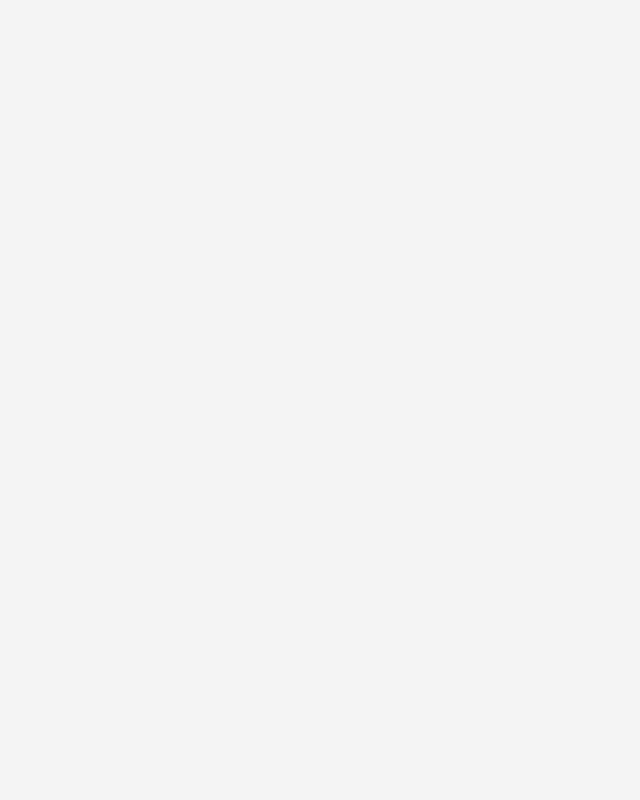
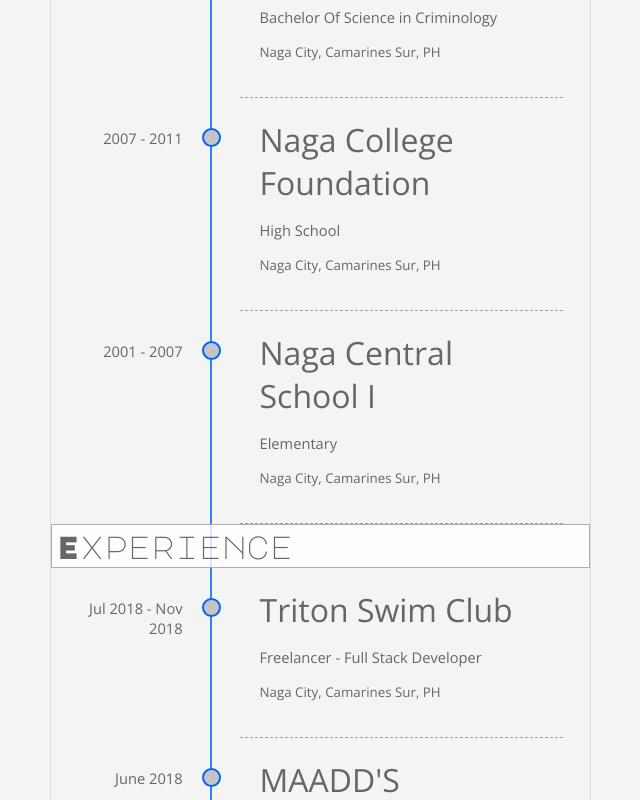
Before and after one commit to neilaldreiii/neil-cv, a Vue app: page / in a window 1280 px wide. Shown: the part 1060-1860 px from the top of the page, without its empty margins (483-1123 px from the left). Before the commit the page ends 850 px from the top, so only its background shows below. Built offline with nearby package versions, Linux system fonts and the light colour scheme.

Commit message:
Finished Timeline

```diff
--- a/src/assets/css/default.css
+++ b/src/assets/css/default.css
@@ -27,9 +27,10 @@ h1, h2, h3, h4, h5, h6 {
     position: relative;
 }
 .header {
-    border: 1px solid #000;
-    background: #fff;
+    border: 1px solid rgb(173, 173, 173);
+    background: rgba(255,255,255,0.8);
     padding: 5px;
+    z-index: 100;
 }
 .content {
     margin: 50px 30px;
--- a/src/assets/css/main.css
+++ b/src/assets/css/main.css
@@ -82,3 +82,55 @@
     transform: rotate(180deg);
     transition: transform 0.5s;
 }
+
+/* The actual timeline (the vertical ruler) */
+.timeline {
+    position: relative;
+    max-width: 1200px;
+    margin: 20px auto;
+}
+
+/* The actual timeline (the vertical ruler) */
+.timeline::after {
+    content: '';
+    position: absolute;
+    width: 2px;
+    background-color: #0066FFcc;
+    top: 0;
+    bottom: 0;
+    left: 30%;
+    margin-left: -3px;
+    z-index: -1;
+}
+.timeline-item {
+    display: flex;
+    flex-flow: row;
+}
+.date {
+    position: relative;
+    background-color: inherit;
+    width: 30%;
+    padding: 30px;
+    text-align: right;
+}
+.date::after {
+    content: '';
+    position: absolute;
+    width: 15px;
+    height: 15px;
+    right: -8px;
+    background-color: #c4c4c4;
+    border: 2px solid rgb(0, 102, 255);
+    top: 30px;
+    border-radius: 50%;
+    z-index: 1;
+}
+.description {
+    width: 60%;
+    margin: auto;
+    padding: 20px;
+    border-bottom: 1px dashed rgb(161, 161, 161);
+}
+.timeline .location {
+    font-size: 10pt;
+}
--- /dev/null
+++ b/src/components/Portfolio.vue
@@ -0,0 +1,25 @@
+<template>
+    <div class="sub-container">
+        <header class="header">
+            <h1>Portfolio</h1>
+        </header>
+        <div class="content">
+
+        </div>
+    </div>
+</template>
+
+<script>
+export default {
+    name: "portfolio",
+    data() {
+        return {
+
+        }
+    }
+}
+</script>
+
+<style>
+
+</style>
--- /dev/null
+++ b/src/components/Timeline.vue
@@ -0,0 +1,99 @@
+<template>
+    <div class="sub-container">
+        <header class="header">
+            <h1>Education</h1>
+        </header>
+        <div class="timeline">
+            <div class="timeline-item" v-for="edu in educations" :key="edu.index">
+                <div class="date">
+                    <h3 style="font-size: 11pt;">{{ edu.date }}</h3>
+                </div>
+                <div class="description">
+                    <h1>{{ edu.school }}</h1>
+                    <p class="degree">{{ edu.degree }}</p>
+                    <p class="location">{{ edu.location }}</p>
+                </div>
+            </div>
+            <header class="header">
+                <h1>Experience</h1>
+            </header>
+            <div class="timeline-item" v-for="exp in experience" :key="exp.index">
+                <div class="date">
+                    <h3 style="font-size: 11pt;">{{ exp.date }}</h3>
+                </div>
+                <div class="description">
+                    <h1>{{ exp.company }}</h1>
+                    <p class="degree">{{ exp.position }}</p>
+                    <p class="location">{{ exp.location }}</p>
+                </div>
+            </div>
+        </div>
+    </div>
+</template>
+
+<script>
+export default {
+    name: "timeline",
+    data() {
+        return {
+            educations: [
+                {
+                    school: 'University Of Nueva Caceres',
+                    date: '2016 - Present',
+                    degree: 'Bachelor of Science in Information Technology',
+                    location: "Naga City, Camarines Sur, PH"
+                },
+                {
+                    school: 'Naga College Foundation',
+                    date: '2011 - 2013',
+                    degree: 'Bachelor Of Science in Criminology',
+                    location: "Naga City, Camarines Sur, PH"
+                },
+                {
+                    school: "Naga College Foundation",
+                    date: '2007 - 2011',
+                    degree: 'High School',
+                    location: "Naga City, Camarines Sur, PH"
+                },
+                {
+                    school: 'Naga Central School I',
+                    date: '2001 - 2007',
+                    degree: 'Elementary',
+                    location: "Naga City, Camarines Sur, PH"
+                }
+            ],
+            experience: [
+                {
+                    company: "Triton Swim Club",
+                    date: "Jul 2018 - Nov 2018",
+                    position: "Freelancer - Full Stack Developer",
+                    location: "Naga City, Camarines Sur, PH"
+                },
+                {
+                    company: "MAADD'S Enterprise",
+                    date: "June 2018",
+                    position: "Freelancer - Full Stack Developer",
+                    location: "Naga City, Camarines Sur, PH"
+                },
+                {
+                    company: "JTTNet",
+                    date: "2015 - Present",
+                    position: "Data Encoder",
+                    location: "Naga City, Camarines Sur, PH"
+                }
+            ]
+        }
+    }
+}
+</script>
+
+<style scoped>
+    .description h1, .date h3 {
+        font-family: 'Open Sans', sans-serif;
+    }
+    p {
+        margin: 16px 0;
+        padding: 0;
+        font-size: 11pt;
+    }
+</style>
--- a/src/views/Home.vue
+++ b/src/views/Home.vue
@@ -4,6 +4,8 @@
     <div class="wrapper">
       <app-intro></app-intro>
       <app-skills></app-skills>
+      <app-timeline></app-timeline>
+      <app-portfolio></app-portfolio>
     </div>
   </div>
 </template>
@@ -12,13 +14,17 @@
 import Profile from '@/components/Profile';
 import Intro from '@/components/Introduction';
 import Skills from '@/components/Skills';
+import Timeline from '@/components/Timeline';
+import Portfolio from '@/components/Portfolio';
 
 export default {
   name: "home",
   components: {
     "app-profile": Profile,
     "app-intro": Intro,
-    "app-skills": Skills
+    "app-skills": Skills,
+    "app-timeline": Timeline,
+    "app-portfolio": Portfolio
   }
 };
 </script>
```
